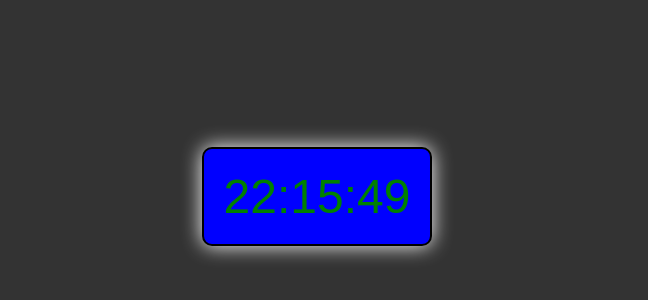
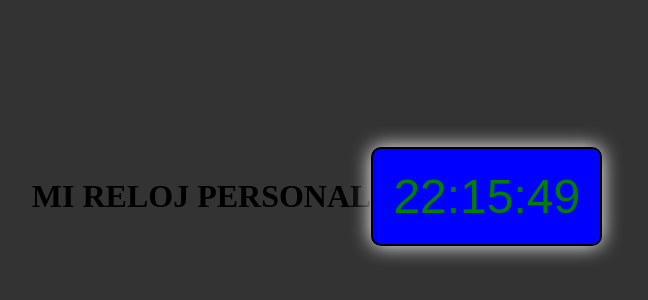
Before and after one commit to ricode-icaito/Reloj-digital, a plain HTML site: page index.html in a window 1280 px wide. Shown: the part 204-504 px from the top of the page, without its empty margins (323-971 px from the left). Drawn offline with Linux system fonts and the light colour scheme.

Commit message:
Update index.html se realizo
Se aplica cambio en el codigo html, agregando un titulo con una etiqueta h1

```diff
--- a/index.html
+++ b/index.html
@@ -11,6 +11,7 @@
   <link rel="stylesheet" href="style.css">
 </head>
 <body>
+  <h1>MI RELOJ PERSONAL</h1>
   <div class="clock">
     <div class="time" id="time"></div>
   </div>
```
